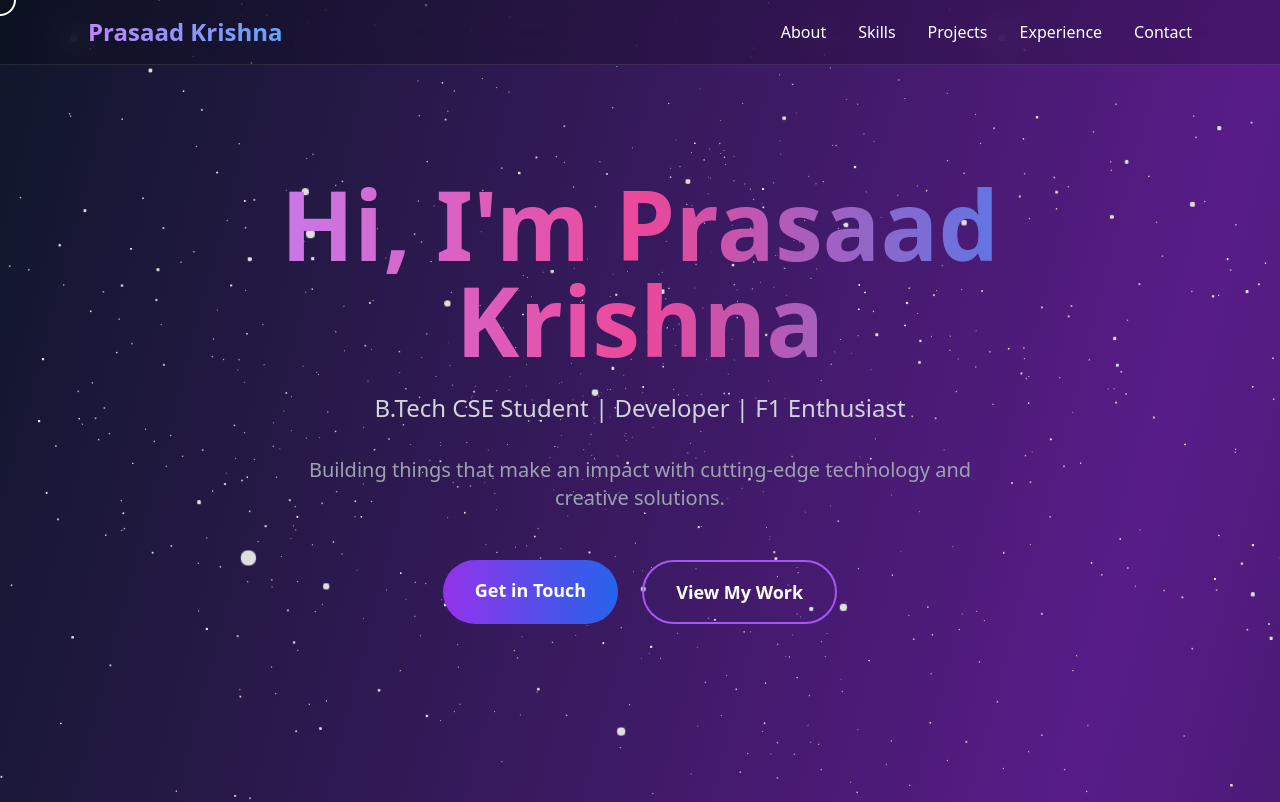
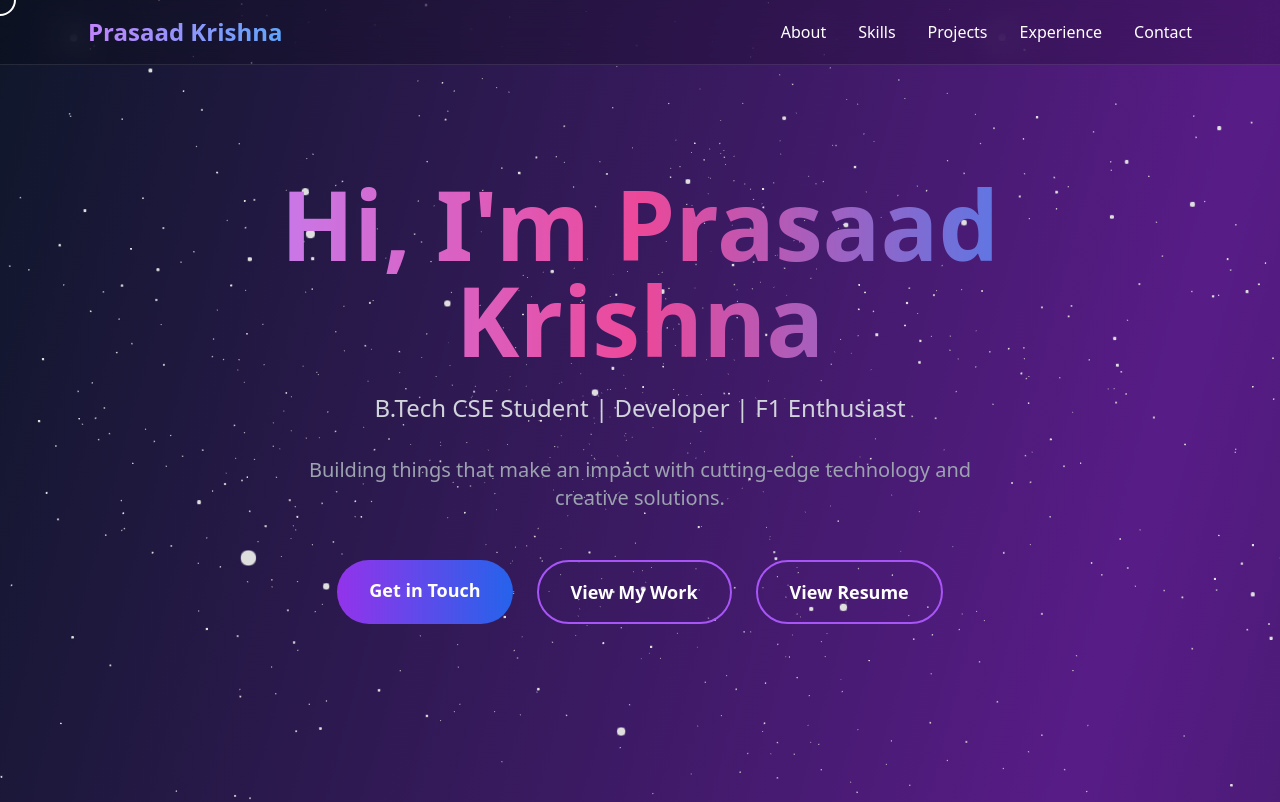
Before and after one commit to PI-Prasaad-Krishna/portfolio, a React (Vite) app: page / in a window 1280 px wide. Shown: the top 802 px of the page. Built offline with nearby package versions, Linux system fonts and the light colour scheme.

Commit message:
Added Resume

```diff
--- a/src/App.jsx
+++ b/src/App.jsx
@@ -268,6 +268,16 @@ const Portfolio = () => {
                 <motion.a whileHover={{ scale: 1.05, backgroundColor: '#8b5cf6', boxShadow: '0 0 20px rgba(139, 92, 246, 0.5)' }} transition={{ type: 'spring', stiffness: 300 }} href="#projects" onClick={(e) => handleNavClick(e, 'projects')} className="border-2 border-purple-500 px-8 py-4 rounded-full font-semibold text-lg inline-block text-center">
                     View My Work
                 </motion.a>
+                <motion.a
+                  whileHover={{ scale: 1.05, backgroundColor: '#8b5cf6', boxShadow: '0 0 20px rgba(139, 92, 246, 0.5)' }}
+                  transition={{ type: 'spring', stiffness: 300 }}
+                  href="assets/Resume.pdf"
+                  target="_blank"
+                  rel="noopener noreferrer"
+                  className="border-2 border-purple-500 px-8 py-4 rounded-full font-semibold text-lg inline-block text-center"
+                >
+                    View Resume
+                </motion.a>
                 </motion.div>
             </motion.div>
         </section>
```
Also changed, not shown: 1 other file (tests, documents, lock files or other folders).
